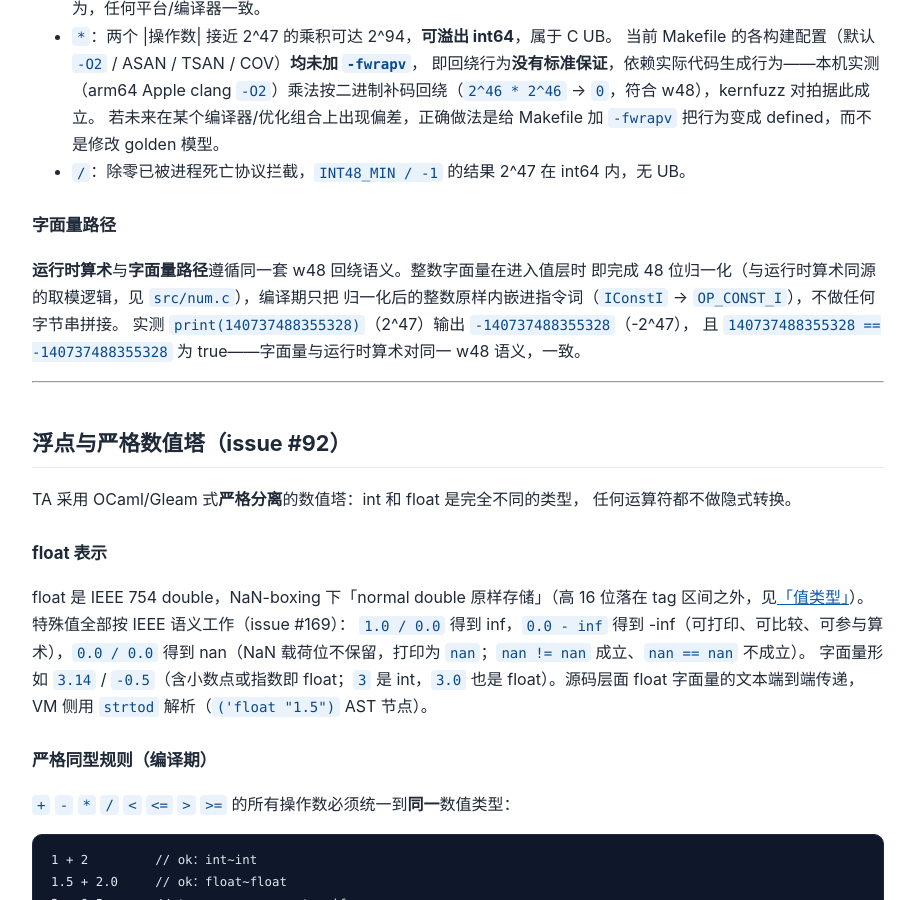
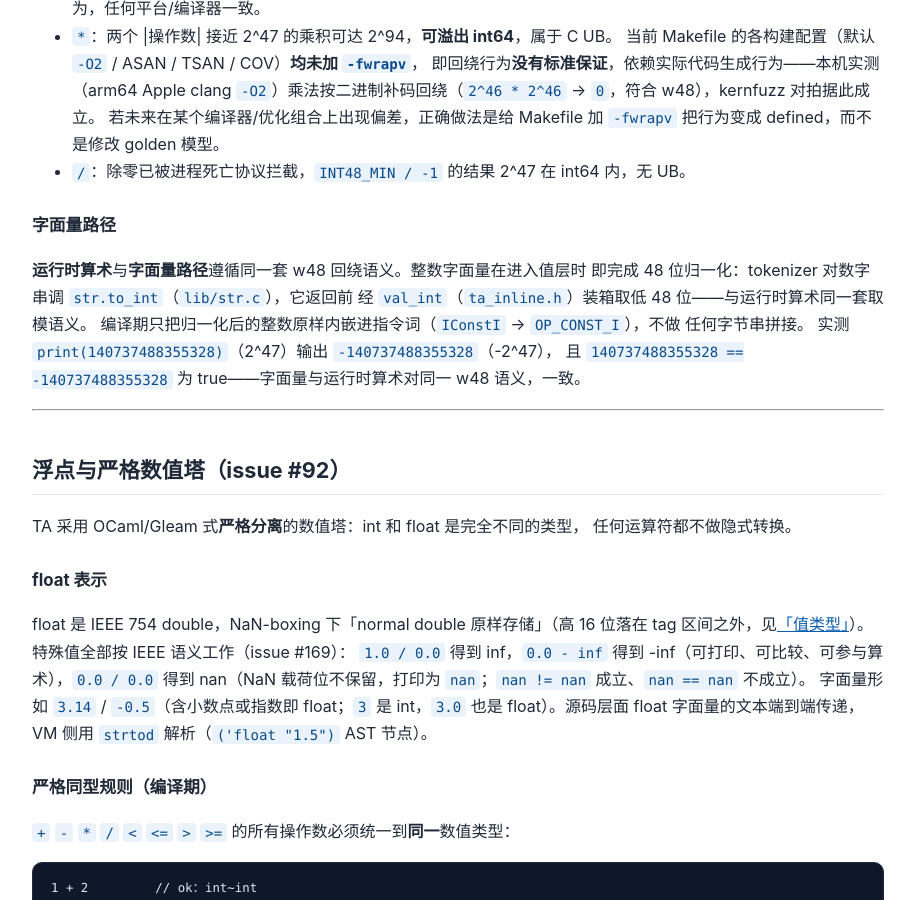
Before and after one commit to tiancaiamao/tinyactor, a Jekyll site: the page built from docs/ta-language-spec.md, in a window 1280 px wide and 900 px high, scrolled down 6696 px. Shown: the whole window, without its empty margins (182-1097 px from the left). Built offline with Jekyll 4.4.1, drawn with Linux system fonts in a browser that asks for light colours; our own code applies the rules of GitHub Pages for plain Markdown files.

Commit message:
docs: w48 字面量归一化改指 str.to_int / val_int（#307 review）
review 指出「字面量路径」新写的指针 src/num.c 里没有描述的取模逻辑：
num.c 只有 int.to_float / float.to_int 两个 builtin，其注释自己就把 int48
回绕归给 val_int 装箱。字面量真正的路径是 tokenizer 调 str.to_int
（lib/str.c）→ 返回前 val_int 取低 48 位，与运行时算术同一套。

顺着这行指针找不到描述的读者正是本 PR（#307）要消灭的问题。

```diff
--- a/docs/ta-language-spec.md
+++ b/docs/ta-language-spec.md
@@ -267,8 +267,10 @@ VM 侧算术由 C 代码执行（int64 中间结果），而 **C 标准中有符
 ### 字面量路径
 
 **运行时算术**与**字面量路径**遵循同一套 w48 回绕语义。整数字面量在进入值层时
-即完成 48 位归一化（与运行时算术同源的取模逻辑，见 `src/num.c`），编译期只把
-归一化后的整数原样内嵌进指令词（`IConstI` → `OP_CONST_I`），不做任何字节串拼接。
+即完成 48 位归一化：tokenizer 对数字串调 `str.to_int`（`lib/str.c`），它返回前
+经 `val_int`（`ta_inline.h`）装箱取低 48 位——与运行时算术同一套取模语义。
+编译期只把归一化后的整数原样内嵌进指令词（`IConstI` → `OP_CONST_I`），不做
+任何字节串拼接。
 实测 `print(140737488355328)`（2^47）输出 `-140737488355328`（-2^47），
 且 `140737488355328 == -140737488355328` 为 true——字面量与运行时算术对同一
 w48 语义，一致。
```
